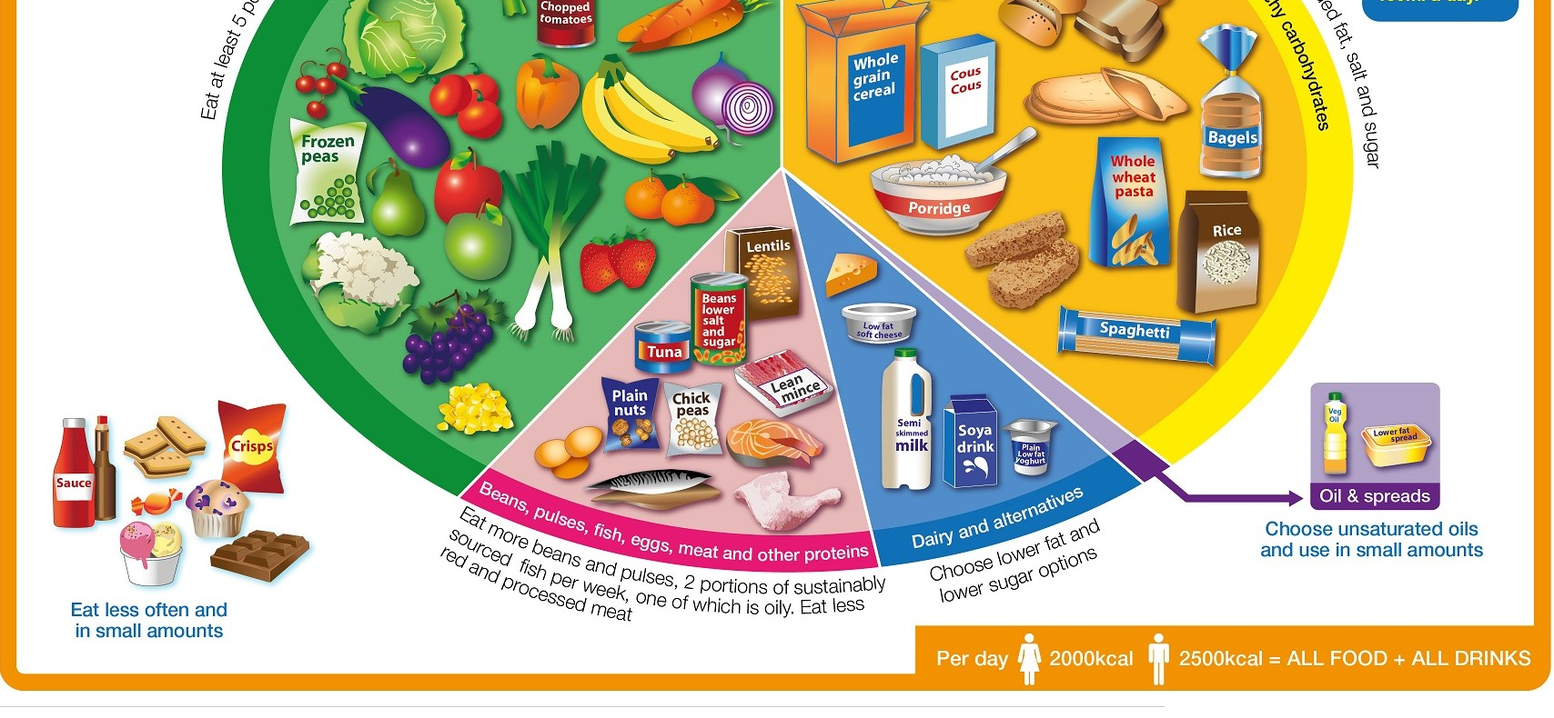
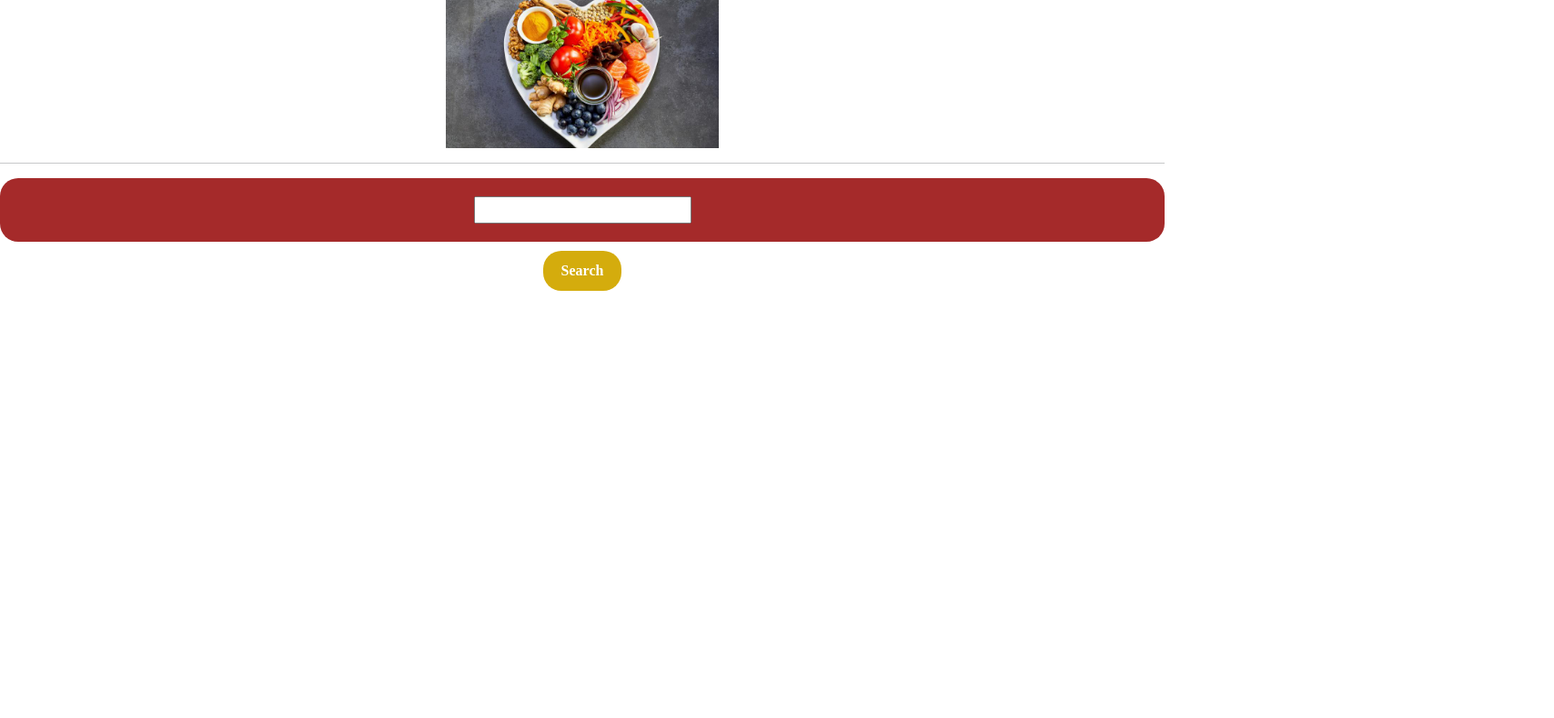
Before and after one commit to Batking74/Meal-Discovery, a plain HTML site: page index.html in a window 1280 px wide. Shown: the part 485-1275 px from the top of the page at 91% size, 1708 px wide, since content can reach past the window. After the commit the page ends 815 px from the top, so only its background shows below. Drawn offline with nearby package versions, Linux system fonts and the light colour scheme.

Commit message:
added css

```diff
--- a/assets/style.css
+++ b/assets/style.css
@@ -4,7 +4,7 @@
 
 .search-container {
     background-color: brown;
-    padding: 10px;
+    padding: 20px;
     border-radius: 20px;
     margin-top: 10px;
 }
@@ -14,6 +14,7 @@
     padding: 10px;
     border: 2px solid brown;
     border-radius: 20px;
+    text-align: center;
 }
 
 #btn {
@@ -24,6 +25,8 @@
     border-radius: 20px;
     font-size: 16px;
     cursor: pointer;
+    display: block;
+    margin: 10px auto;
 
 }
 h1, h4 {
@@ -40,3 +43,20 @@ button {
    font-weight: bold;
 
 }
+img {
+    max-width: 100%;
+    height: auto;
+    display: block;
+    margin: 0 auto;
+}
+
+
+#img1 {
+    width: 300px;
+    height: auto;
+}
+
+#img2 {
+    max-width: 300px;
+    height: auto;
+}
--- a/index.html
+++ b/index.html
@@ -11,7 +11,7 @@
 <body>
     <header>
         <h1>About</h1>
-        <img src="./assets/img/Eatwell-guide.jpg">
+        <img src="./assets/img/Eatwell-guide.jpg" id="img1">
 
 
         <hr>
@@ -26,7 +26,7 @@
 
         <section>
             <h1>Find Your Recipe</h1>
-            <img src="./assets/img/healthy-heart.jpg" alt="Eat healthy Live healthy">
+            <img src="./assets/img/healthy-heart.jpg" id="img2" alt="Eat healthy Live healthy">
 
             <hr>
             <form id="form">
```
